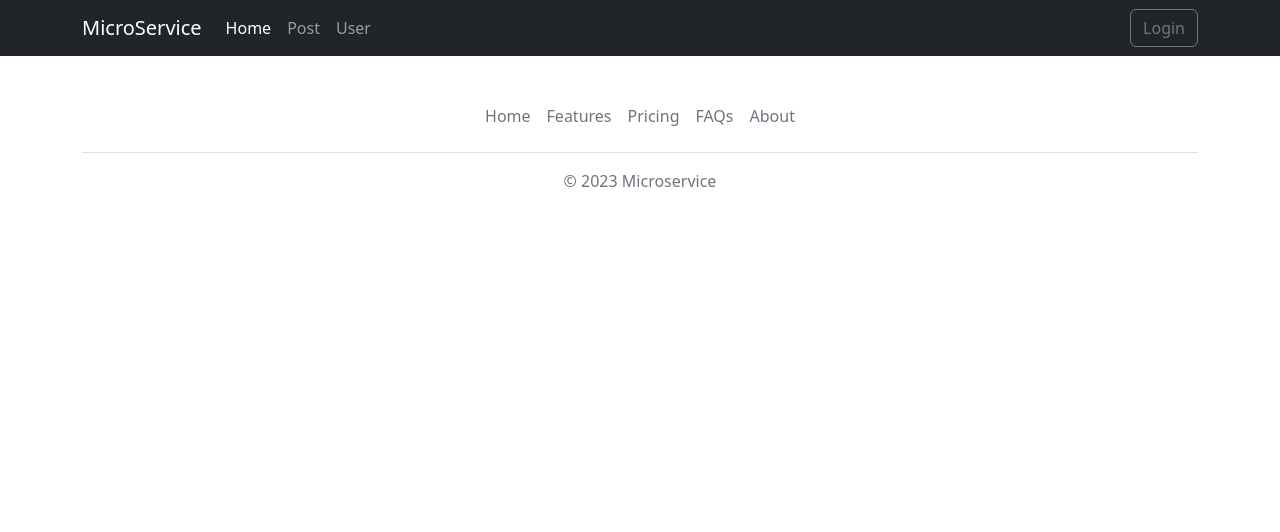
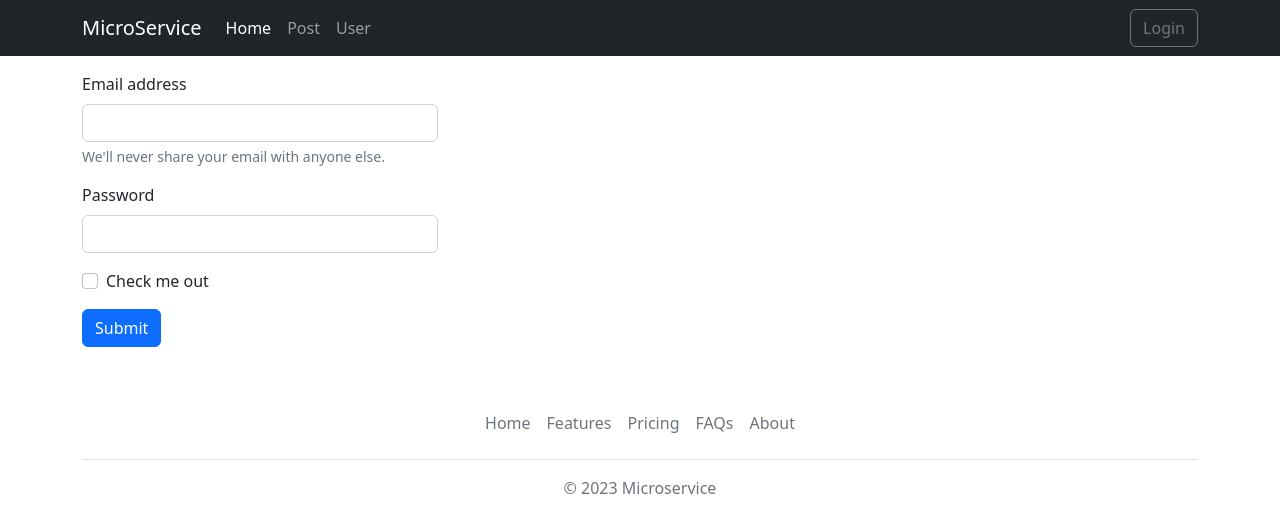
Before and after one commit to mohsenfathipour/microservice-blog-post, a Vue app in the folder frontend/: page /auth/login in a window 1280 px wide. Shown: the top 532 px of the page. Built offline with nearby package versions, Linux system fonts and the light colour scheme.

Commit message:
[front] login added.

```diff
--- a/frontend/src/App.vue
+++ b/frontend/src/App.vue
@@ -25,7 +25,7 @@
             </li>
           </ul>
           <div class="d-flex">
-            <a class="btn btn-outline-secondary">Login</a>
+            <RouterLink :to="{ name:'auth.login'}" class="btn btn-outline-secondary" aria-current="page" href="#">Login</RouterLink>
           </div>
         </div>
       </div>
--- /dev/null
+++ b/frontend/src/components/auth/login.vue
@@ -0,0 +1,32 @@
+<script>
+
+</script>
+
+<template>
+
+  <main class="container py-3">
+    <div class="row">
+      <form class="col-md-4">
+        <div class="mb-3">
+          <label for="exampleInputEmail1" class="form-label">Email address</label>
+          <input type="email" class="form-control" id="exampleInputEmail1" aria-describedby="emailHelp">
+          <div id="emailHelp" class="form-text">We'll never share your email with anyone else.</div>
+        </div>
+        <div class="mb-3">
+          <label for="exampleInputPassword1" class="form-label">Password</label>
+          <input type="password" class="form-control" id="exampleInputPassword1">
+        </div>
+        <div class="mb-3 form-check">
+          <input type="checkbox" class="form-check-input" id="exampleCheck1">
+          <label class="form-check-label" for="exampleCheck1">Check me out</label>
+        </div>
+        <button type="submit" class="btn btn-primary">Submit</button>
+      </form>
+    </div>
+  </main>
+
+</template>
+
+<style scoped>
+
+</style>
--- a/frontend/src/router/index.js
+++ b/frontend/src/router/index.js
@@ -5,6 +5,8 @@
 import PostCreate from "@/components/post/create.vue";
 import UserIndex from "@/components/user/index.vue";
 import UserCreate from "@/components/user/create.vue";
+
+import AuthLogin from "@/components/auth/login.vue";
 
 const router = createRouter({
   history: createWebHistory(import.meta.env.BASE_URL),
@@ -33,6 +35,11 @@
       path: '/user/create',
       name: 'user.create',
       component: UserCreate
+    },
+    {
+      path: '/auth/login',
+      name: 'auth.login',
+      component: AuthLogin
     }
   ]
 })
```
